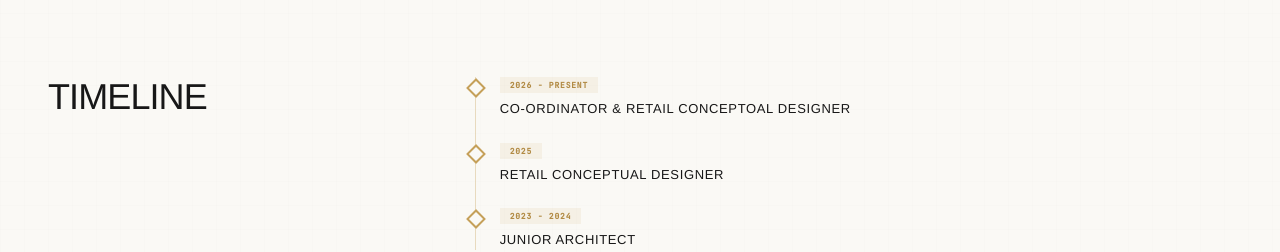
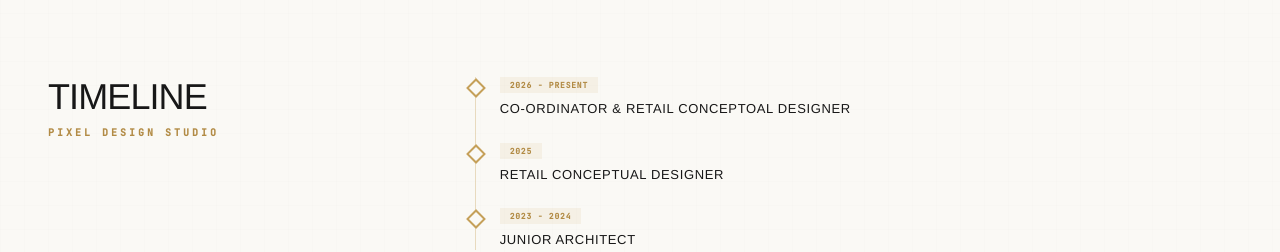
Before and after one commit to infasmk/finasl-akshd, a React (Vite) app: page / in a window 1280 px wide. Shown: the part 3280-3532 px from the top of the page. Built offline with nearby package versions, Linux system fonts and the light colour scheme; a web font is replaced by a local one.

Commit message:
time line update

```diff
--- a/src/components/Timeline.tsx
+++ b/src/components/Timeline.tsx
@@ -39,8 +39,11 @@ export default function Timeline() {
           <div className="lg:col-span-4">
 
             <h2 className="font-serif text-3xl md:text-4xl text-neutral-900 font-extralight tracking-tight uppercase">
-        TIMELINE
+              TIMELINE
             </h2>
+            <p className="font-mono text-[10px] tracking-[0.3em] text-[#B28B45] uppercase mt-2 font-bold">
+              PIXEL DESIGN STUDIO
+            </p>
           </div>
 
           {/* RIGHT AREA: Chronological track */}
```
